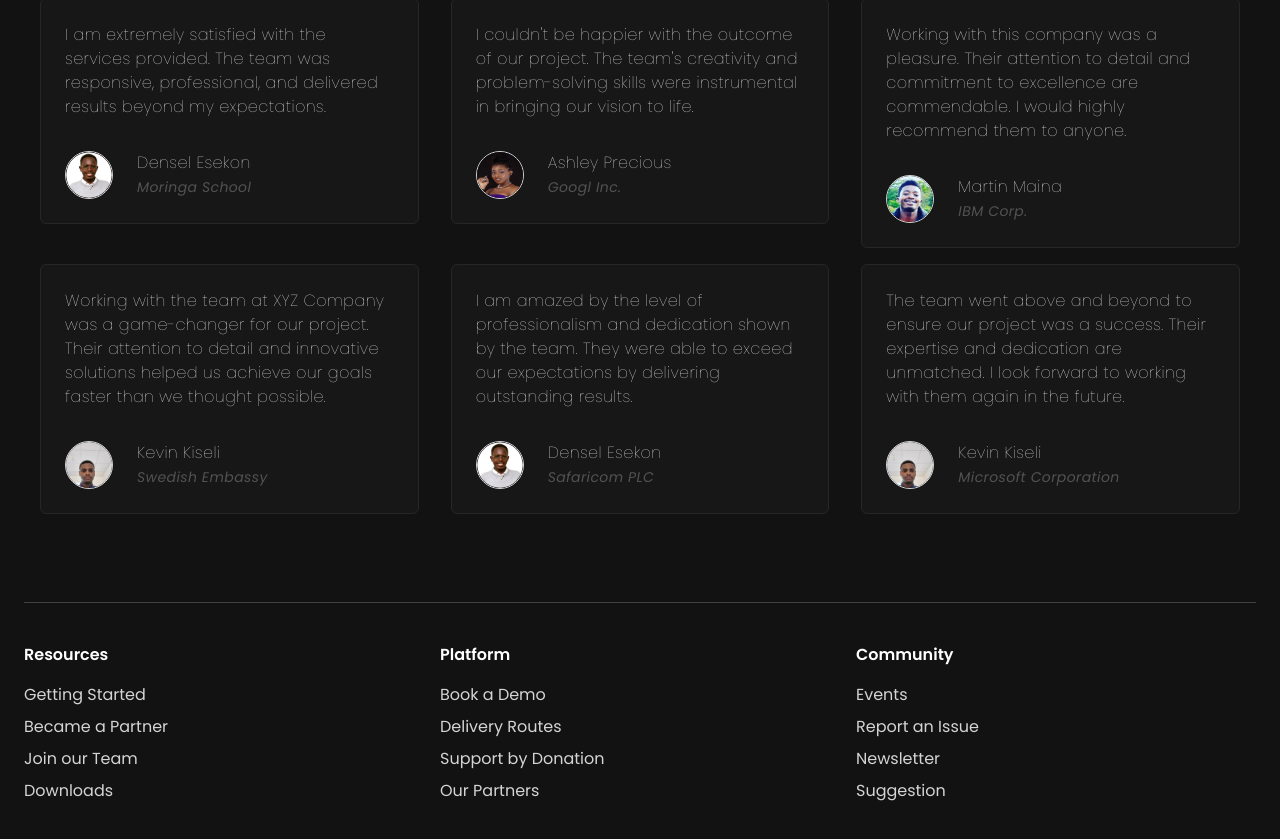
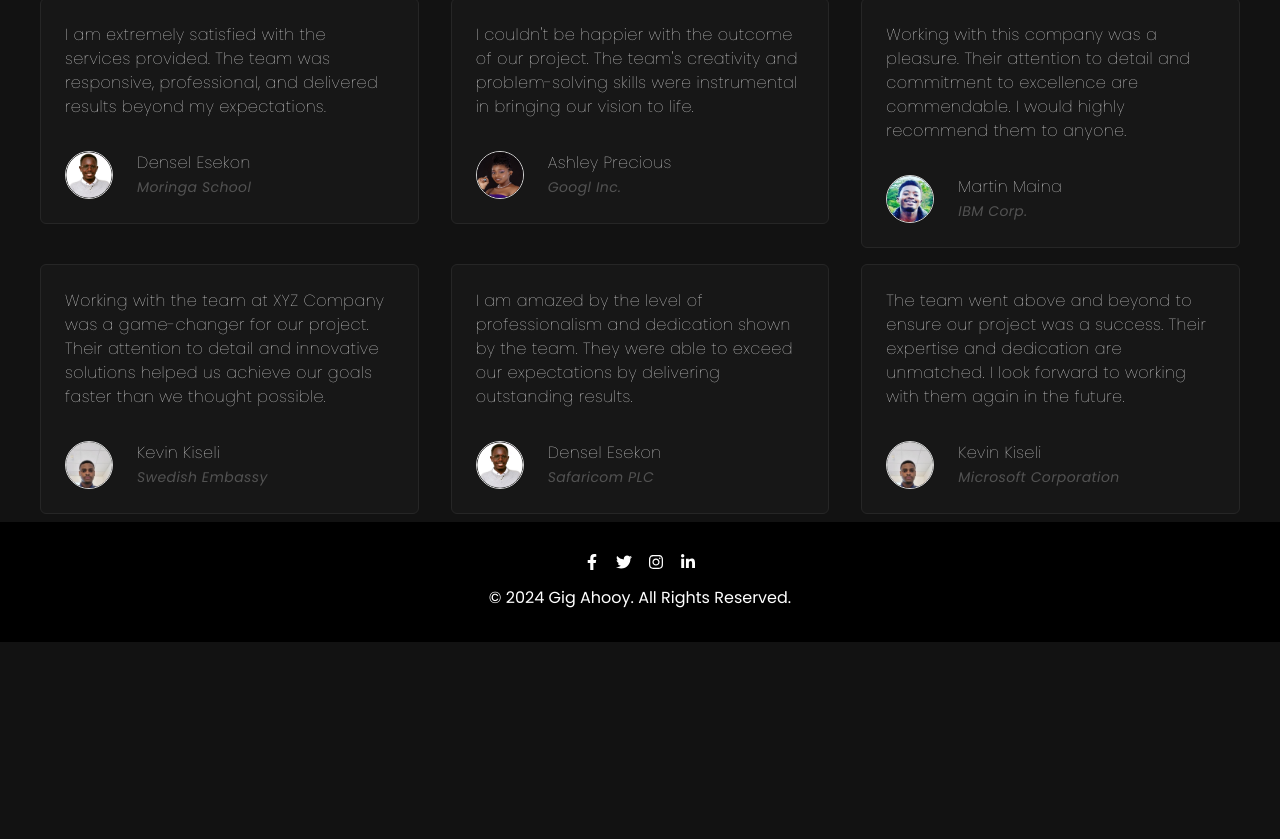
Before and after one commit to Edensel/Gig, a React (Vite) app: page /testimonials in a window 1280 px wide. Shown: the part 375-1214 px from the top of the page. After the commit the page ends 1017 px from the top, so only its background shows below. Built offline with nearby package versions, Linux system fonts and the light colour scheme.

Commit message:
Simplified the Footer

```diff
--- a/package.json
+++ b/package.json
@@ -14,6 +14,7 @@
     "lucide-react": "^0.364.0",
     "react": "^18.2.0",
     "react-dom": "^18.2.0",
+    "react-icons": "^5.0.1",
     "react-router-dom": "^6.22.3"
   },
   "devDependencies": {
--- a/src/App.jsx
+++ b/src/App.jsx
@@ -1,18 +1,53 @@
 
 
+// import { BrowserRouter as Router, Routes, Route } from 'react-router-dom';
+// import Navbar from './components/Navbar';
+// import HeroSection from './components/HeroSection';
+// import FeatureSection from './components/FeatureSection';
+// import Footer from './components/Footer';
+// import Pricing from './components/Pricing';
+// import Testimonials from './components/Testimonials';
+// import OrderPage from './components/OrderPage';
+
+// const App = () => {
+//   return (
+//     <Router>
+//       <Navbar />
+//       <div className="max-w-7xl mx-auto pt-20 px-6">
+//         <Routes>
+//           <Route path="/" element={<HeroSection />} />
+//           <Route path="/order" element={<OrderPage />} />
+//           <Route path="/features" element={<FeatureSection />} />
+//           <Route path="/pricing" element={<Pricing />} />
+//           <Route path="/testimonials" element={<Testimonials />} />
+//         </Routes>
+//         <Footer />
+//       </div>
+//     </Router>
+//   );
+// };
+
+// export default App;
+
+
+
+import React from 'react';
 import { BrowserRouter as Router, Routes, Route } from 'react-router-dom';
 import Navbar from './components/Navbar';
 import HeroSection from './components/HeroSection';
 import FeatureSection from './components/FeatureSection';
-import Footer from './components/Footer';
 import Pricing from './components/Pricing';
 import Testimonials from './components/Testimonials';
 import OrderPage from './components/OrderPage';
+import Footer from './components/Footer';
 
 const App = () => {
   return (
     <Router>
+      <div className="min-h-screen flex flex-col">
         <Navbar />
+        {/* Main content area */}
+        <div className="flex-grow">
           <div className="max-w-7xl mx-auto pt-20 px-6">
             <Routes>
               <Route path="/" element={<HeroSection />} />
@@ -21,6 +56,9 @@ const App = () => {
               <Route path="/pricing" element={<Pricing />} />
               <Route path="/testimonials" element={<Testimonials />} />
             </Routes>
+          </div>
+        </div>
+        {/* Footer */}
         <Footer />
       </div>
     </Router>
--- a/src/components/Footer.jsx
+++ b/src/components/Footer.jsx
@@ -1,52 +1,208 @@
-import { resourcesLinks, platformLinks, communityLinks } from "../constants";
+// // // // import { resourcesLinks, platformLinks, communityLinks } from "../constants";
+// // // // const Footer = () => {
+// // // //   return (
+// // // //     <footer className="mt-20 border-t py-10 border-neutral-700">
+// // // //       <div className="grid grid-cols-2 lg:grid-cols-3 gap-4">
+// // // //         <div>
+// // // //           <h3 className="text-md font-semibold mb-4">Resources</h3>
+// // // //           <ul className="space-y-2">
+// // // //             {resourcesLinks.map((link, index) => (
+// // // //               <li key={index}>
+// // // //                 <a
+// // // //                   href={link.href}
+// // // //                   className="text-neutral-300 hover:text-white"
+// // // //                 >
+// // // //                   {link.text}
+// // // //                 </a>
+// // // //               </li>
+// // // //             ))}
+// // // //           </ul>
+// // // //         </div>
+// // // //         <div>
+// // // //           <h3 className="text-md font-semibold mb-4">Platform</h3>
+// // // //           <ul className="space-y-2">
+// // // //             {platformLinks.map((link, index) => (
+// // // //               <li key={index}>
+// // // //                 <a
+// // // //                   href={link.href}
+// // // //                   className="text-neutral-300 hover:text-white"
+// // // //                 >
+// // // //                   {link.text}
+// // // //                 </a>
+// // // //               </li>
+// // // //             ))}
+// // // //           </ul>
+// // // //         </div>
+// // // //         <div>
+// // // //           <h3 className="text-md font-semibold mb-4">Community</h3>
+// // // //           <ul className="space-y-2">
+// // // //             {communityLinks.map((link, index) => (
+// // // //               <li key={index}>
+// // // //                 <a
+// // // //                   href={link.href}
+// // // //                   className="text-neutral-300 hover:text-white"
+// // // //                 >
+// // // //                   {link.text}
+// // // //                 </a>
+// // // //               </li>
+// // // //             ))}
+// // // //           </ul>
+// // // //         </div>
+// // // //       </div>
+// // // //     </footer>
+// // // //   );
+// // // // };
+
+// // // // export default Footer;
+
+
+// // // import React from 'react';
+// // // // Import icons from a library like react-icons
+// // // import { FaFacebookF, FaTwitter, FaInstagram, FaLinkedinIn } from 'react-icons/fa';
+
+// // // const Footer = () => {
+// // //   const currentYear = new Date().getFullYear(); // Dynamically set the current year
+
+// // //   return (
+// // //     <footer className="bg-gray-800 text-white py-8">
+// // //       <div className="max-w-7xl mx-auto px-4 flex flex-col items-center">
+// // //         {/* Social Links */}
+// // //         <div className="mb-4">
+// // //           <a href="https://facebook.com" target="_blank" rel="noopener noreferrer" className="text-white mx-2">
+// // //             <FaFacebookF />
+// // //           </a>
+// // //           <a href="https://twitter.com" target="_blank" rel="noopener noreferrer" className="text-white mx-2">
+// // //             <FaTwitter />
+// // //           </a>
+// // //           <a href="https://instagram.com" target="_blank" rel="noopener noreferrer" className="text-white mx-2">
+// // //             <FaInstagram />
+// // //           </a>
+// // //           <a href="https://linkedin.com" target="_blank" rel="noopener noreferrer" className="text-white mx-2">
+// // //             <FaLinkedinIn />
+// // //           </a>
+// // //         </div>
+
+// // //         {/* Copyright Notice */}
+// // //         <div>
+// // //           © {currentYear} Gig Ahooy!!!. All Rights Reserved.
+// // //         </div>
+// // //       </div>
+// // //     </footer>
+// // //   );
+// // // };
+
+// // // export default Footer;
+
+
+
+
+
+
+
+// // import React from 'react';
+// // import { FaFacebookF, FaTwitter, FaInstagram, FaLinkedinIn } from 'react-icons/fa';
+
+// // const Footer = () => {
+// //   const currentYear = new Date().getFullYear(); // Dynamically set the current year
+
+// //   return (
+// //     <footer className="bg-gray-800 text-white py-8">
+// //       <div className="max-w-7xl mx-auto px-4 flex flex-col items-center">
+// //         {/* Social Links */}
+// //         <div className="flex mb-4"> {/* Ensure this div is displayed as a flex container */}
+// //           <a href="https://facebook.com" target="_blank" rel="noopener noreferrer" className="text-white mx-2">
+// //             <FaFacebookF />
+// //           </a>
+// //           <a href="https://twitter.com" target="_blank" rel="noopener noreferrer" className="text-white mx-2">
+// //             <FaTwitter />
+// //           </a>
+// //           <a href="https://instagram.com" target="_blank" rel="noopener noreferrer" className="text-white mx-2">
+// //             <FaInstagram />
+// //           </a>
+// //           <a href="https://linkedin.com" target="_blank" rel="noopener noreferrer" className="text-white mx-2">
+// //             <FaLinkedinIn />
+// //           </a>
+// //         </div>
+
+// //         {/* Copyright Notice */}
+// //         <div>
+// //           © {currentYear} Your Company Name. All Rights Reserved.
+// //         </div>
+// //       </div>
+// //     </footer>
+// //   );
+// // };
+
+// // export default Footer;
+
+
+
+// import React from 'react';
+// import { FaFacebookF, FaTwitter, FaInstagram, FaLinkedinIn } from 'react-icons/fa';
+
+// const Footer = () => {
+//   const currentYear = new Date().getFullYear(); // Dynamically set the current year
+
+//   return (
+//     // "bg-gray-800" for dark gray background, and "w-full" to ensure it stretches fully
+//     <footer className="bg-gray-800 text-white py-8 w-full">
+//       <div className="max-w-7xl mx-auto px-4 flex flex-col items-center">
+//         {/* Social Links */}
+//         <div className="flex mb-4">
+//           <a href="https://facebook.com" target="_blank" rel="noopener noreferrer" className="text-white mx-2">
+//             <FaFacebookF />
+//           </a>
+//           <a href="https://twitter.com" target="_blank" rel="noopener noreferrer" className="text-white mx-2">
+//             <FaTwitter />
+//           </a>
+//           <a href="https://instagram.com" target="_blank" rel="noopener noreferrer" className="text-white mx-2">
+//             <FaInstagram />
+//           </a>
+//           <a href="https://linkedin.com" target="_blank" rel="noopener noreferrer" className="text-white mx-2">
+//             <FaLinkedinIn />
+//           </a>
+//         </div>
+
+//         {/* Copyright Notice */}
+//         <div>
+//           © {currentYear} Your Company Name. All Rights Reserved.
+//         </div>
+//       </div>
+//     </footer>
+//   );
+// };
+
+// export default Footer;
+
+
+import React from 'react';
+import { FaFacebookF, FaTwitter, FaInstagram, FaLinkedinIn } from 'react-icons/fa';
+
 const Footer = () => {
+  const currentYear = new Date().getFullYear(); // Dynamically set the current year
+
   return (
-    <footer className="mt-20 border-t py-10 border-neutral-700">
-      <div className="grid grid-cols-2 lg:grid-cols-3 gap-4">
+    <footer className="bg-black text-white py-8 w-full">
+      <div className="max-w-7xl mx-auto px-4 flex flex-col items-center">
+        {/* Social Links */}
+        <div className="flex mb-4">
+          <a href="https://facebook.com" target="_blank" rel="noopener noreferrer" className="text-white mx-2">
+            <FaFacebookF />
+          </a>
+          <a href="https://twitter.com" target="_blank" rel="noopener noreferrer" className="text-white mx-2">
+            <FaTwitter />
+          </a>
+          <a href="https://instagram.com" target="_blank" rel="noopener noreferrer" className="text-white mx-2">
+            <FaInstagram />
+          </a>
+          <a href="https://linkedin.com" target="_blank" rel="noopener noreferrer" className="text-white mx-2">
+            <FaLinkedinIn />
+          </a>
+        </div>
+
+        {/* Copyright Notice */}
         <div>
-          <h3 className="text-md font-semibold mb-4">Resources</h3>
-          <ul className="space-y-2">
-            {resourcesLinks.map((link, index) => (
-              <li key={index}>
-                <a
-                  href={link.href}
-                  className="text-neutral-300 hover:text-white"
-                >
-                  {link.text}
-                </a>
-              </li>
-            ))}
-          </ul>
-        </div>
-        <div>
-          <h3 className="text-md font-semibold mb-4">Platform</h3>
-          <ul className="space-y-2">
-            {platformLinks.map((link, index) => (
-              <li key={index}>
-                <a
-                  href={link.href}
-                  className="text-neutral-300 hover:text-white"
-                >
-                  {link.text}
-                </a>
-              </li>
-            ))}
-          </ul>
-        </div>
-        <div>
-          <h3 className="text-md font-semibold mb-4">Community</h3>
-          <ul className="space-y-2">
-            {communityLinks.map((link, index) => (
-              <li key={index}>
-                <a
-                  href={link.href}
-                  className="text-neutral-300 hover:text-white"
-                >
-                  {link.text}
-                </a>
-              </li>
-            ))}
-          </ul>
+          © {currentYear} Gig Ahooy. All Rights Reserved.
         </div>
       </div>
     </footer>
--- a/src/components/OrderPage.jsx
+++ b/src/components/OrderPage.jsx
@@ -18,7 +18,7 @@ const OrderPage = () => {
 
     const handleSubmit = (e) => {
         e.preventDefault();
-        // Here you would usually send this data to your server
+        // Here is where you will change to send data to your server
         console.log(orderDetails);
         alert('Order placed successfully!');
     };
```
Also changed, not shown: 1 other file (tests, documents, lock files or other folders). Lines whose indentation alone changed are shown as unchanged.
